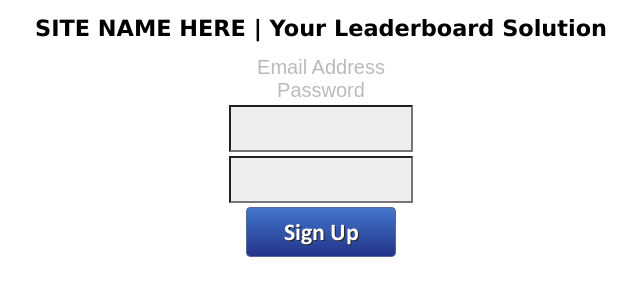
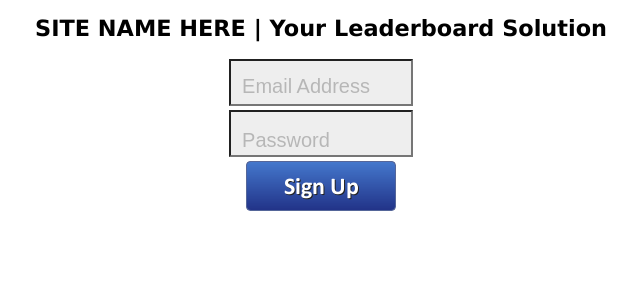
Before and after one commit to cloudrave/PullUpTheLadder, a PHP site: page / in a window 1280 px wide. Shown: the top 300 px of the page, without its empty margins (319-959 px from the left). Run offline with PHP 8.4, Linux system fonts and the light colour scheme.

Commit message:
Updated jQuery and CSS on home page to make sign up look nicer, but this will not work cross-browser (Make it look nicer)

```diff
--- a/include/style.css
+++ b/include/style.css
@@ -17,6 +17,7 @@ h1
 {
     text-align:center;
     font-size:1.2em;
+    align:center;
 }
 
 .button {
--- a/index.php
+++ b/index.php
@@ -1,5 +1,5 @@
 <?php
-        require("include/common.php");
+    require("include/common.php");
 ?>
 <!DOCTYPE html>
   <head>
@@ -12,39 +12,51 @@
       }
       $(document).ready(function() {
 
-        // if email field is selected, hide label
+        $('input').addClass('unfocused');
+
+        /* if email field is selected... */
         $('#user_email').focus(function() {
+          // hide label
           $('#user_email_label').hide();
+          // change CSS of field to .focused
+          $('#user_email').removeClass('unfocused');
+          $('#user_email').addClass('focused');
         });
 
-        /* if email field is unselected and field is empty,
-           show label */
+        /* if email field is unselected... */
         $('#user_email').blur(function() {
+          // ... and field is empty, show label
           if ( !$('#user_email').val() )
             $('#user_email_label').show();
+          // change CSS of field to .unfocused
+          $('#user_email').removeClass('focused');
+          $('#user_email').addClass('unfocused');
+
         });
 
-        // if password field is selected, hide label
+        /* if password field is selected... */
         $('#user_password').focus(function() {
+          // hide label
           $('#user_password_label').hide();
+          // change CSS of field to .focused
+          $('#user_password').removeClass('unfocused');
+          $('#user_password').addClass('focused');
         });
 
-        /* if password field is unselected and field
-           is empty, show label */
+        /* if password field is unselected... */
         $('#user_password').blur(function() {
+          // and field is empty, show label
           if ( !$('#user_password').val() )
             $('#user_password_label').show();
+          // change CSS of field to .unfocused
+          $('#user_password').removeClass('focused');
+          $('#user_password').addClass('unfocused');
         });
 
       });
 
     </script>
     <style>
-      td
-      {
-          font-size:1.4em;
-      }
-
       input
       {
           width:160px;
@@ -52,7 +64,32 @@
           /*height:30px;*/
           outline:none;
           font-size:20px;
+      }
+
+      .focused
+      {
+          background-color:#FFF;
+      }
+
+      .unfocused
+      {
           background-color:#EEE;
+      }
+
+      label#user_email_label
+      {
+          position:absolute;
+          top:75px;
+          left:-90px;
+          margin-left:50%;
+      }
+
+      label#user_password_label
+      {
+          position:absolute;
+          top:129px;
+          left:-110px;
+          margin-left:50%;
       }
 
       label
@@ -63,15 +100,16 @@
           z-index:1;
           /* top:50px; */
           /* left:50%; */
+          margin:0 auto;
           /*margin:12px 0 0 12px;*/
           color:#AAA;
           font-size:20px;
           font-family:Arial, "Helvetica Neue", Helvetica, sans-serif;
-          /* cursor:pointer; */
+          cursor:text;
           text-align:center;
       }
 
-      .inputWrapper
+      div.inputWrapper
       {
           text-align:center;
           opacity:0.8;
@@ -86,9 +124,9 @@
       <form id = 'registrationForm' action = 'reg.php' method = 'post'>
         <table align = 'center'>
           <tr>
-            <div class = 'inputWrapper' id = 'email_field_wrapper'>
+            <div align = 'center' class = 'inputWrapper' id = 'email_field_wrapper'>
               <label id = 'user_email_label' for = 'user_email'>Email Address</label>
-              <td><input id = 'user_email' type = 'text' name = 'username' /></td>
+              <div><td><input id = 'user_email' type = 'text' name = 'username' /></td></div>
             </div>
           </tr>
           <tr>
--- /dev/null
+++ b/register2.php
@@ -0,0 +1,5 @@
+<?php
+
+    require('include/common.php');
+
+?>
```
